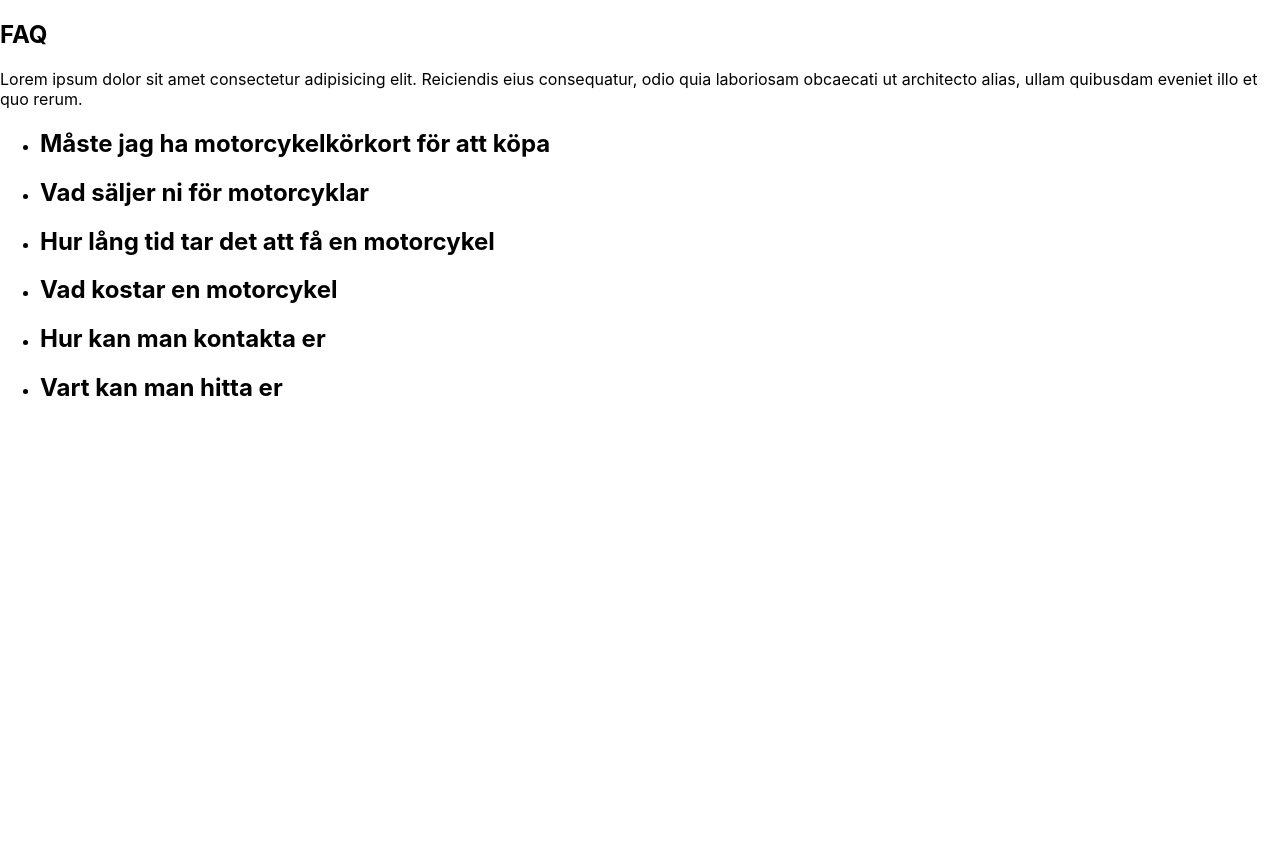
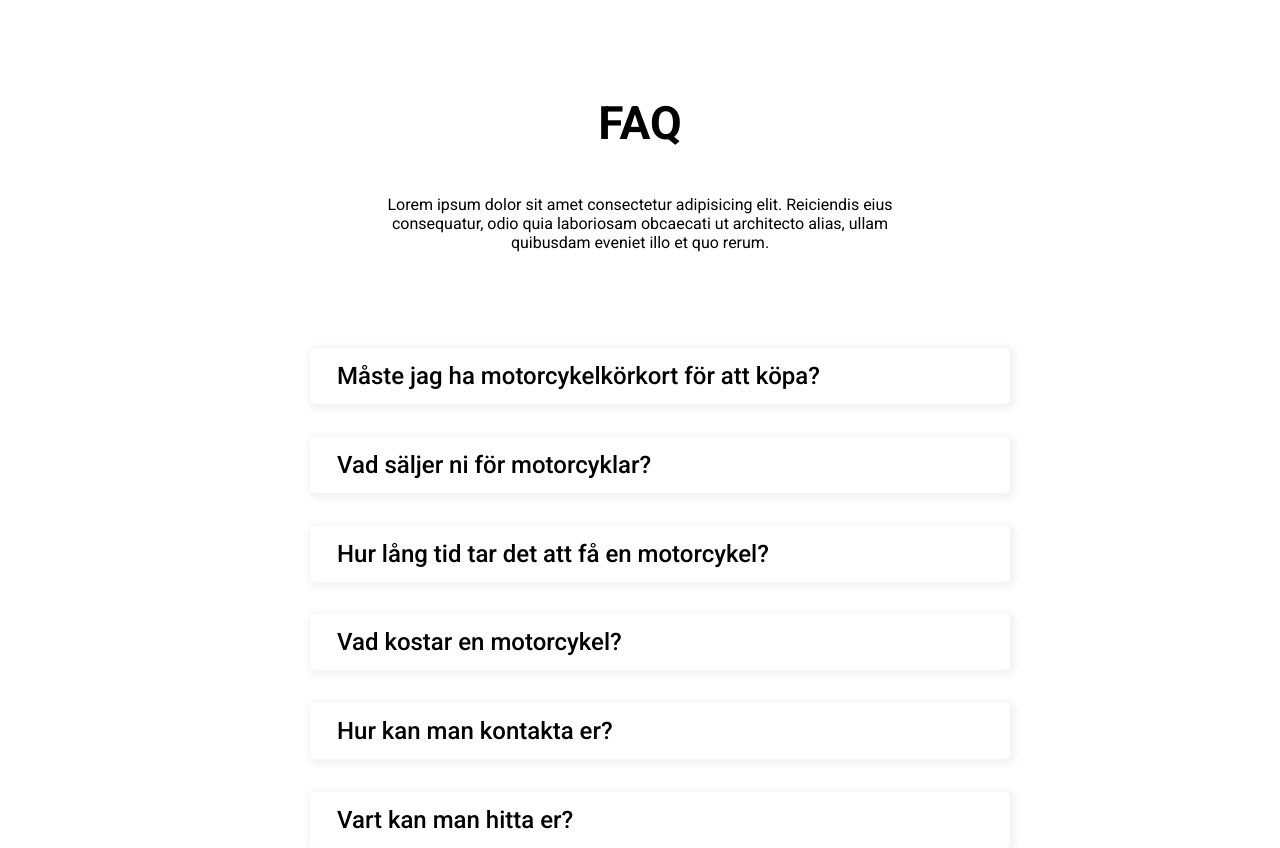
Before and after one commit to SamuelMeijer/agile-project-group5, a React (Create React App) app: page /about in a window 1280 px wide. Before the commit the page ends 800 px from the top, so only its background shows below. Built offline with nearby package versions, Linux system fonts and the light colour scheme; the HTML template or start-up script is replaced by a standard one.

Commit message:
Addin styling to FAQ-component

```diff
--- a/src/components/faq/Faq.js
+++ b/src/components/faq/Faq.js
@@ -1,47 +1,47 @@
 // Importing CSS
-
-import { useState } from 'react';
 import Styles from './faq.module.css';
 
+// Importing useState from react
+import { useState } from 'react';
 
-// DOLDA SVAR, KLICK -> VISAR DET MAN KLICKADE PÅ (ENBART DET, RESTEN DÖLJAS)
 
 export default function Faq () {
-    const [clickedQuestion, setClickedQuestion] = useState(undefined)
+    // Defining state for 'clickedQuestion'
+    const [clickedQuestion, setClickedQuestion] = useState(undefined);
 
     // TODO: Replace with import when translate is done
     const faqQuestions = [
         {
             id: 0,
-            question: 'Måste jag ha motorcykelkörkort för att köpa',
+            question: 'Måste jag ha motorcykelkörkort för att köpa?',
             answer: 'Answer 1: Japp!'
         },
         {
             id: 1,
-            question: 'Vad säljer ni för motorcyklar',
+            question: 'Vad säljer ni för motorcyklar?',
             answer: 'Answer 2: Lorem ipsum dolor sit amet consectetur, adipisicing elit. Soluta reprehenderit sunt eum quidem deserunt porro. '
         },
         {
             id: 2,
-            question: 'Hur lång tid tar det att få en motorcykel',
+            question: 'Hur lång tid tar det att få en motorcykel?',
             answer: 'Answer 3: Lorem ipsum dolor sit amet.  '
         },
         {
             id: 3,
-            question: 'Vad kostar en motorcykel',
+            question: 'Vad kostar en motorcykel?',
             answer: 'Answer 4: Lorem ipsum dolor sit, amet consectetur adipisicing elit. '
         },
         {
             id: 4,
-            question: 'Hur kan man kontakta er',
+            question: 'Hur kan man kontakta er?',
             answer: 'Answer 5: Lorem ipsum dolor sit, amet consectetur adipisicing elit. Deserunt rerum consequuntur ratione eaque minus accusantium nisi velit. '
         },
         {
             id: 5,
-            question: 'Vart kan man hitta er',
+            question: 'Vart kan man hitta er?',
             answer: 'Answer 6 Lorem ipsum dolor, sit amet consectetur adipisicing elit. Incidunt quasi repudiandae veniam sed tempore. '
         },
-    ]
+    ];
 
     return (
         <section id={ Styles.faqWrapper }>
@@ -52,9 +52,11 @@ export default function Faq () {
                 { faqQuestions.map( (question) => {
                     return (
                         <li key={ question.id } onClick={() => { setClickedQuestion(question.id) }} className={ Styles.menuItem }>
-                            <h2>{ question.question }</h2>
+                            {/* TODO: Add fontawesome-chevron to question */}
+                            <h2 className={ Styles.menuItemQuestion }>{ question.question }</h2>
+
                             {   question.id === clickedQuestion ?
-                                    <p>{ question.answer }</p>
+                                    <p className={ Styles.menuItemAnswer }>{ question.answer }</p>
                                 :
                                     console.log('No question selected')
                             }
@@ -64,5 +66,5 @@ export default function Faq () {
                 })}
             </ul>
         </section>
-    )
-}
+    );
+};
--- a/src/components/faq/faq.module.css
+++ b/src/components/faq/faq.module.css
@@ -0,0 +1,78 @@
+/* Importing 'Roboto' */
+@import url('https://fonts.googleapis.com/css2?family=Roboto:wght@400;500;700&display=swap');
+
+* {
+    margin: 0;
+    border: 0;
+    box-sizing: border-box;
+}
+
+#faqWrapper {
+    width: 100%;
+    height: 100%;
+
+    display: flex;
+    flex-direction: column;
+    justify-content: flex-start;
+    align-items: center;
+}
+
+.title {
+    margin-top: 6rem;
+    font-family: 'Roboto', sans-serif;
+    text-align: center;
+    font-size: 2.875rem;
+    font-weight: 700;
+}
+
+.description {
+    width: 560px;
+    min-height: 50px;
+    margin-top: 2.8125rem;
+    margin-bottom: 6rem;
+
+    font-family: 'Roboto', sans-serif;
+    text-align: center;
+    font-size: 1rem;
+    font-weight: 400;
+}
+
+.menu {
+    width: 100%;
+    height: 500px;
+    list-style: none;
+
+    display: flex;
+    flex-direction: column;
+    align-items: center;
+    justify-content: space-between;
+}
+
+.menuItem {
+    width: 700px;
+    min-height: 56px;
+    padding-left: 27px;
+    padding: 8px 27px 8px 27px;
+
+    box-shadow: 2px 2px 7px 4px rgba(0, 0, 0, 0.05);
+    border-radius: 5px;
+
+    display: flex;
+    flex-direction: column;
+    justify-content: center;
+
+}
+
+.menuItemQuestion {
+    font-family: 'Roboto', sans-serif;
+    font-size: 1.5rem;
+    font-weight: 500;
+}
+
+.menuItemAnswer {
+    padding-top: 8px;
+
+    font-family: 'Roboto', sans-serif;
+    font-size: 1rem;
+    font-weight: 400;
+}
```
